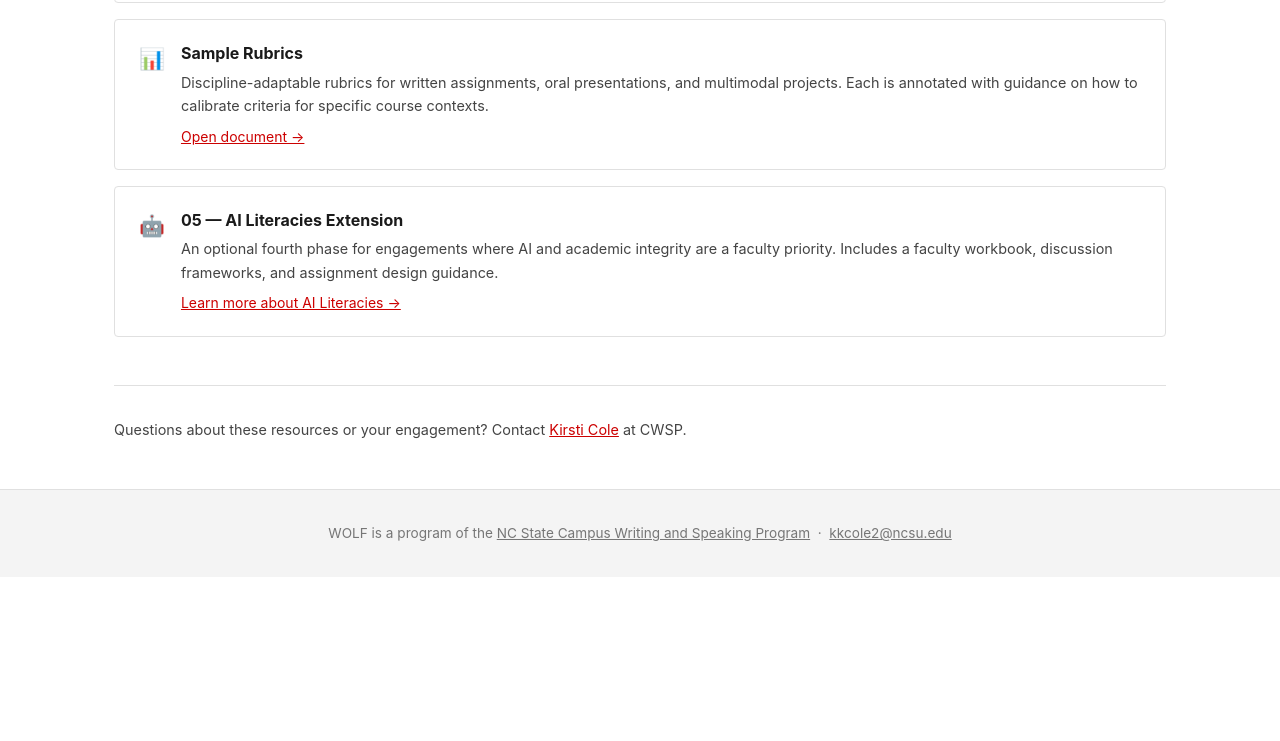
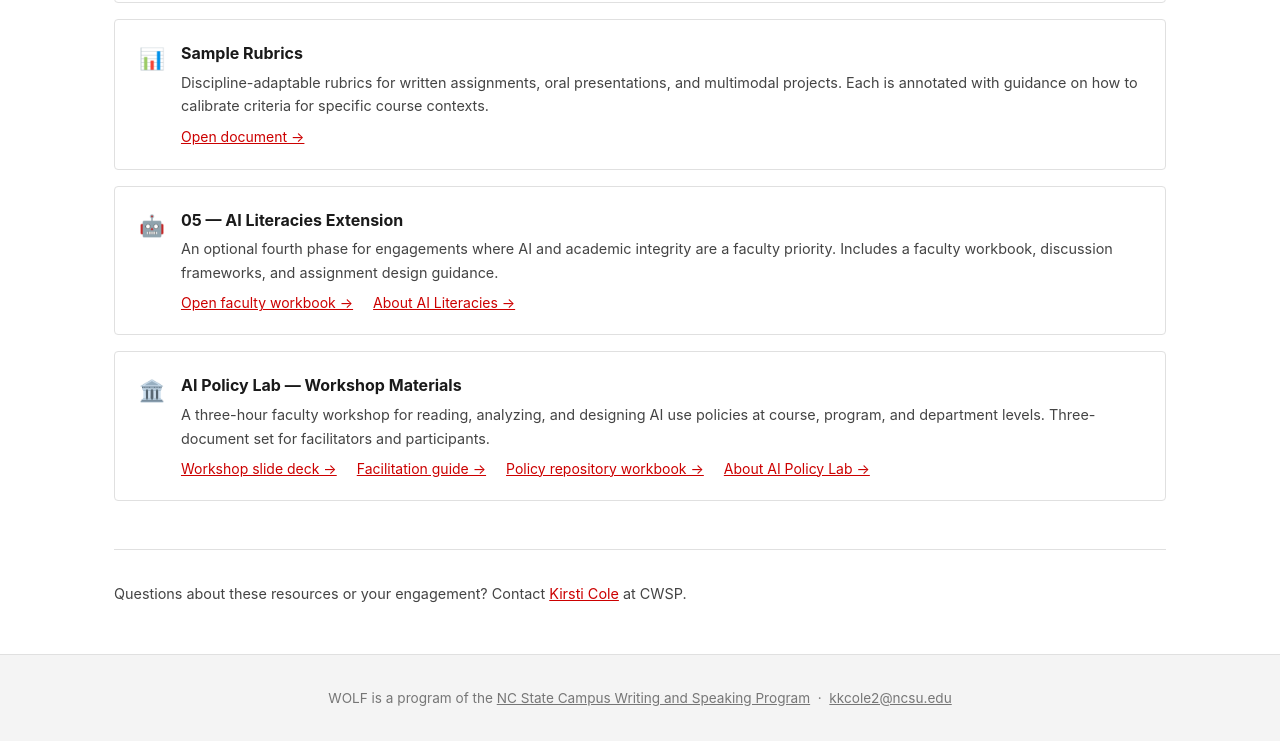
Before and after one commit to kkcole-gif/CWSP-WOLF, a plain HTML site: page liaisons.html in a window 1280 px wide. Shown: the part 1539-2280 px from the top of the page. Before the commit the page ends 2116 px from the top, so only its background shows below. Drawn offline with Linux system fonts and the light colour scheme.

Commit message:
Add files via upload

```diff
--- a/liaisons.html
+++ b/liaisons.html
@@ -16,6 +16,7 @@
       <li><a href="about.html">About WOLF</a></li>
       <li><a href="liaisons.html" class="active">For Liaisons</a></li>
       <li><a href="ai-literacies.html">AI Literacies</a></li>
+      <li><a href="ai-policy-lab.html">AI Policy Lab</a></li>
       <li><a href="get-started.html">Get Started</a></li>
     </ul>
   </nav>
@@ -43,7 +44,6 @@
         <div class="resource-body">
           <strong>01 — WOLF Program Overview</strong>
           <p>The full program description: what WOLF is, what it is not, the three-phase model, and how to orient faculty partners at the start of an engagement.</p>
-          <!-- Replace # with the actual Google Doc link -->
           <a href="https://docs.google.com/document/d/1_y_caUvs_JK6yyKBZCoMzBoQQ0AAwTp9ZAHDiS5--XA/copy?usp=sharing" style="font-size: 0.875rem; margin-top: 0.4rem; display: inline-block;">Open document →</a>
         </div>
       </li>
@@ -108,7 +108,25 @@
         <div class="resource-body">
           <strong>05 — AI Literacies Extension</strong>
           <p>An optional fourth phase for engagements where AI and academic integrity are a faculty priority. Includes a faculty workbook, discussion frameworks, and assignment design guidance.</p>
-          <a href="ai-literacies.html" style="font-size: 0.875rem; margin-top: 0.4rem; display: inline-block;">Learn more about AI Literacies →</a>
+          <div style="display: flex; gap: 1.25rem; flex-wrap: wrap; margin-top: 0.4rem;">
+            <a href="CWSP_AI_Literacies_Workbook.html" style="font-size: 0.875rem; display: inline-block;">Open faculty workbook →</a>
+            <a href="ai-literacies.html" style="font-size: 0.875rem; display: inline-block;">About AI Literacies →</a>
+          </div>
+        </div>
+      </li>
+
+      <li>
+        <span class="resource-icon">🏛️</span>
+        <div class="resource-body">
+          <strong>AI Policy Lab — Workshop Materials</strong>
+          <p>A three-hour faculty workshop for reading, analyzing, and designing AI use policies at course, program, and department levels. Three-document set for facilitators and participants.</p>
+          <div style="display: flex; gap: 1.25rem; flex-wrap: wrap; margin-top: 0.4rem;">
+            <!-- Replace # with links once files are hosted -->
+            <a href="#" style="font-size: 0.875rem; display: inline-block;">Workshop slide deck →</a>
+            <a href="#" style="font-size: 0.875rem; display: inline-block;">Facilitation guide →</a>
+            <a href="#" style="font-size: 0.875rem; display: inline-block;">Policy repository workbook →</a>
+            <a href="ai-policy-lab.html" style="font-size: 0.875rem; display: inline-block;">About AI Policy Lab →</a>
+          </div>
         </div>
       </li>
 
```
Also changed, not shown: about.html (+1 -0 lines), get-started.html (+6 -0 lines), index.html (+2 -1 lines).
